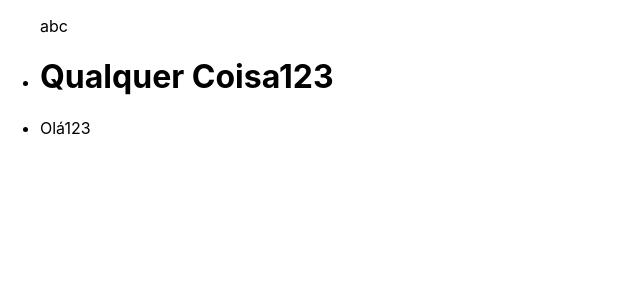
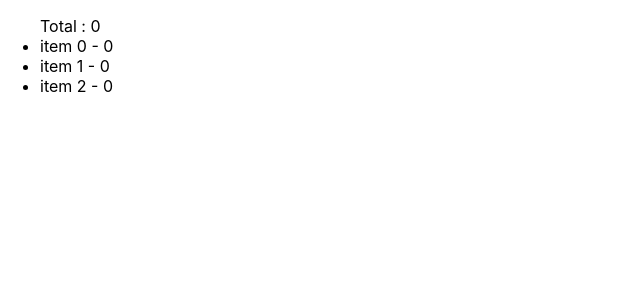
Before and after one commit to lucasmetron/dominandoComponentesTreinaWeb, a React (Create React App) app in the folder aulas/: page / in a window 1280 px wide. Shown: the top 300 px of the page, without its empty margins (0-640 px from the left). Built offline with nearby package versions, Linux system fonts and the light colour scheme.

Commit message:
eventos fihos pro pai

```diff
--- a/aulas/src/App.js
+++ b/aulas/src/App.js
@@ -1,10 +1,12 @@
 import React, { Component } from 'react'
 import './App.css'
 import ClickList from './components/ClickList'
+import ClickListItem from './components/ClickListItem'
 import MeuComponentente from './components/MeuComponente'
 import MyButton from './components/MyButton'
 import PeopleList from './components/PeopleList'
 import Time from './components/Time'
+
 
 
 class App extends Component {
@@ -12,9 +14,10 @@ class App extends Component {
     return (
 
       <div>
-        <ClickList number='123' >
-          <h1>Qualquer Coisa</h1>
-          <div>Olá</div>
+        <ClickList >
+          <ClickListItem></ClickListItem>
+          <ClickListItem></ClickListItem>
+          <ClickListItem></ClickListItem>
         </ClickList>
       </div>
 
--- a/aulas/src/components/ClickList.js
+++ b/aulas/src/components/ClickList.js
@@ -3,20 +3,35 @@ import React, { Component } from 'react';
 
 class ClickList extends Component {
 
+    constructor(props) {
+        super(props);
+        this.state = {
+            total: 0
+        }
+
+        this.setTotal = this.setTotal.bind(this)
+    }
+
+
+    setTotal() {
+        this.setState(state => {
+            return {
+                total: state.total + 1
+            }
+        })
+
+    }
+
 
     render() {
         return (
             <ul>
-                <div>abc</div>
-                {this.props.children.map(item => {
+                Total : {this.state.total}
+                {this.props.children.map((item, index) => {
                     return (
-                        <li>
-                            <item.type prop2={this.props.number} > {/*o type pega o tipo do item e cria um novo componente */}
-                                {item.props.children}
-                                {this.props.number}
-                            </item.type>
-                        </li>
-
+                        <item.type handleClick={this.setTotal} index={index} key={index}> {/*o type pega o tipo do item e cria um novo componente */}
+                            {item.props.children}
+                        </item.type>
                     );
                 })}
             </ul>
--- /dev/null
+++ b/aulas/src/components/ClickListItem.js
@@ -0,0 +1,45 @@
+import React, { Component } from 'react';
+
+
+class ClickListItem extends Component {
+
+    static defaultProps = {
+        index: 0,
+        handleClick: () => { }
+    }
+
+    constructor(props) {
+        super(props);
+        this.state = {
+            counter: 0,
+        }
+
+        this.increment = this.increment.bind(this);
+    }
+
+    increment() {
+        this.setState((state) => {
+            return {
+                counter: state.counter + 1
+            }
+        })
+
+        this.props.handleClick()
+
+    }
+
+
+    render() {
+
+        const { state, props } = this;
+
+        return (
+            <li onClick={this.increment}>
+                item {props.index} - {state.counter}
+            </li>
+        );
+    }
+}
+
+
+export default ClickListItem
```
